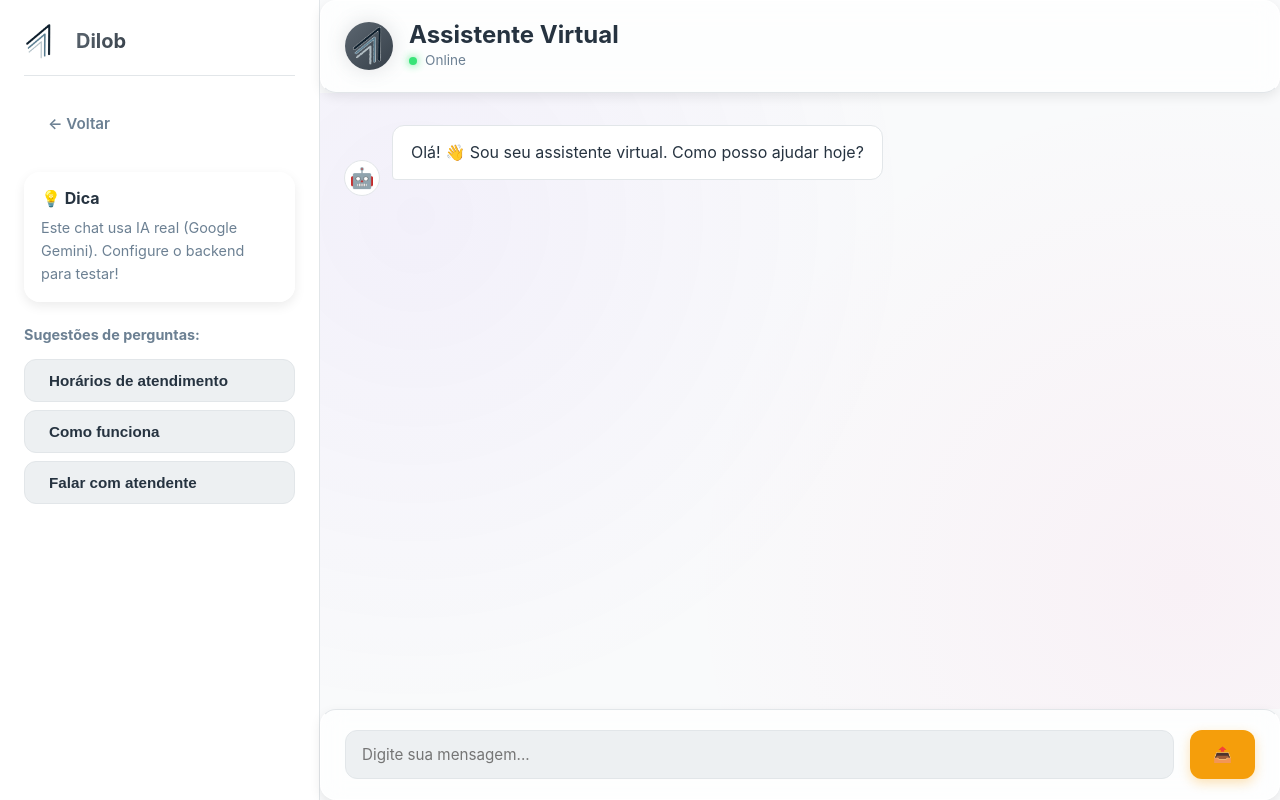
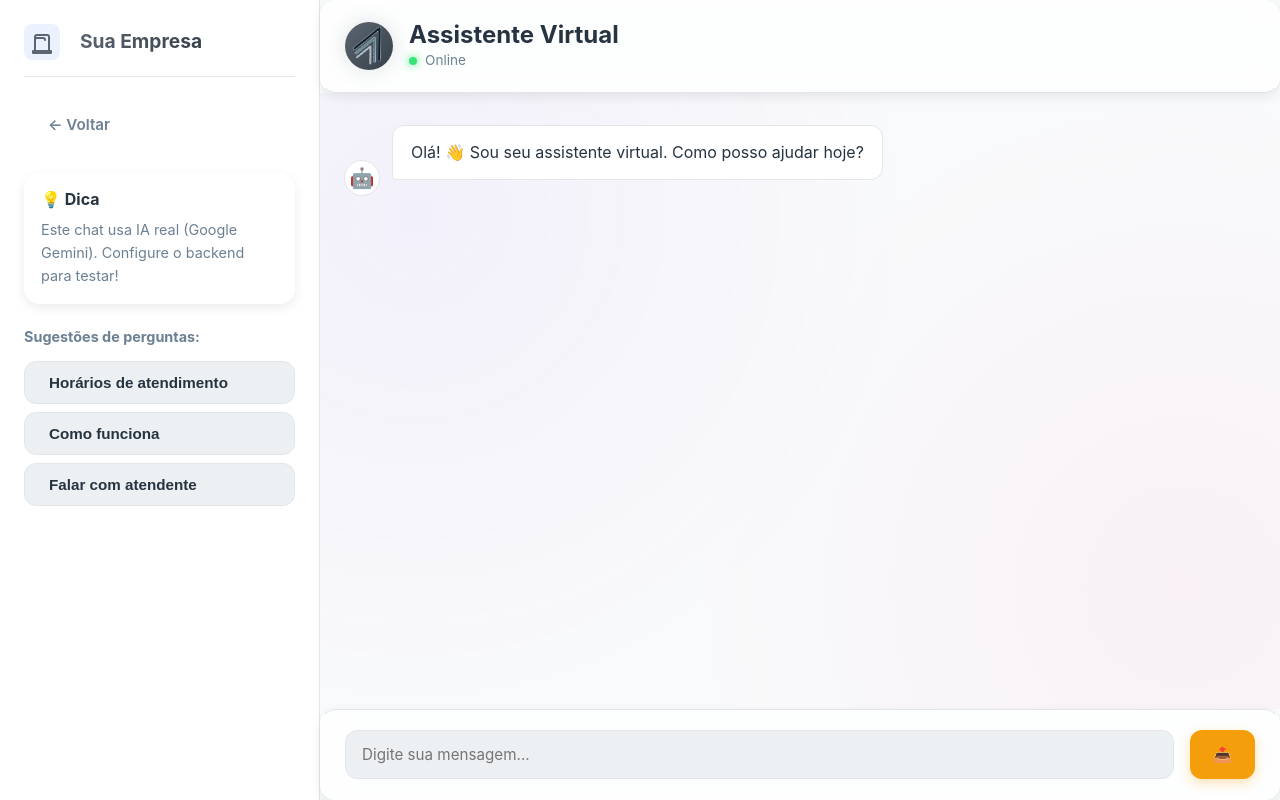
Before and after one commit to dilob0802-rgb/atendimento-ia, a Next.js app in the folder frontend/: page /chat-demo in a window 1280 px wide. Built offline with nearby package versions, Linux system fonts and the light colour scheme; no server answers.

Commit message:
UI: Remove marca Dilob do Chat Demo e exibe nome da empresa

```diff
--- a/frontend/src/pages/chat-demo.js
+++ b/frontend/src/pages/chat-demo.js
@@ -131,8 +131,13 @@ export default function ChatDemo() {
             <div className={styles.container}>
                 <div className={styles.sidebar}>
                     <div className={styles.logo}>
-                        <img src="/logo.png" alt="Dilob" style={{ width: '32px', height: 'auto', marginRight: '0.5rem' }} />
-                        <h3>Dilob</h3>
+                        {/* Ícone de prédio/empresa genérico */}
+                        <span style={{ marginRight: '0.5rem', color: 'var(--primary)', background: 'rgba(59, 130, 246, 0.1)', padding: '6px', borderRadius: '8px', display: 'flex' }}>
+                            <svg width="24" height="24" viewBox="0 0 24 24" fill="none" stroke="currentColor" strokeWidth="2" strokeLinecap="round" strokeLinejoin="round"><rect x="3" y="21" width="18" height="2"></rect><path d="M5 21V7a2 2 0 0 1 2-2h10a2 2 0 0 1 2 2v14"></path><path d="M5 10a2 2 0 0 1 2-2h6a2 2 0 0 1 2 2"></path></svg>
+                        </span>
+                        <h3 style={{ fontSize: '1.2rem', margin: 0, whiteSpace: 'nowrap', overflow: 'hidden', textOverflow: 'ellipsis' }}>
+                            {typeof window !== 'undefined' ? (localStorage.getItem('user_name') || 'Sua Empresa') : 'Sua Empresa'}
+                        </h3>
                     </div>
 
                     <nav className={styles.nav}>
```
